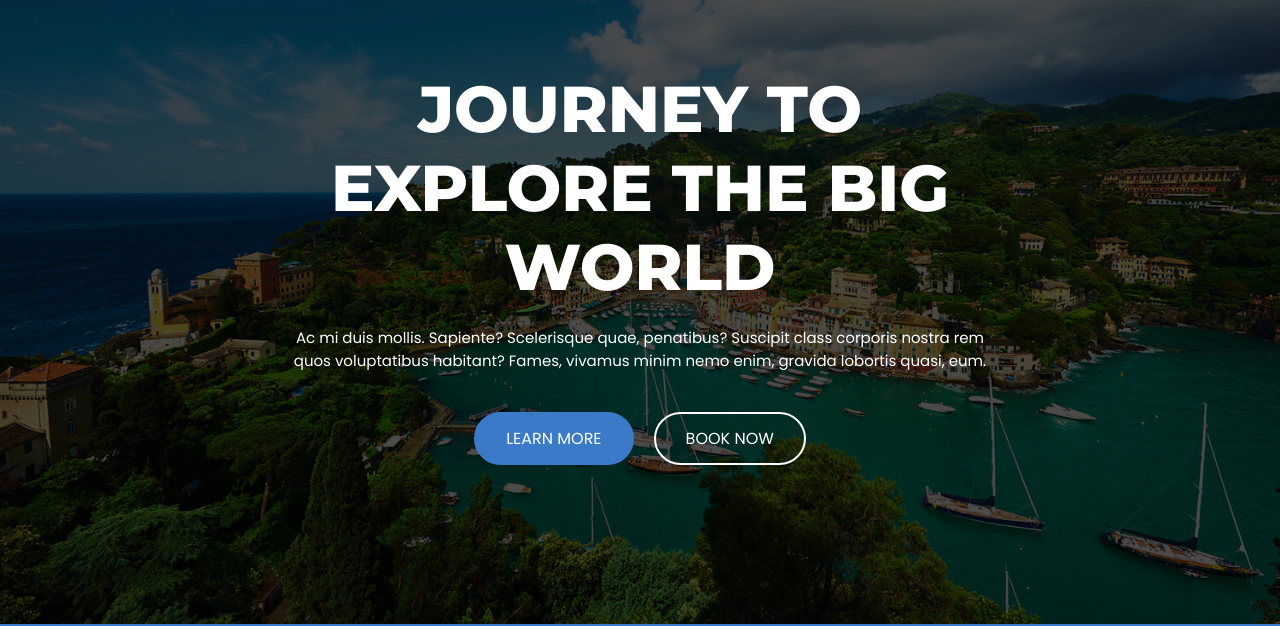
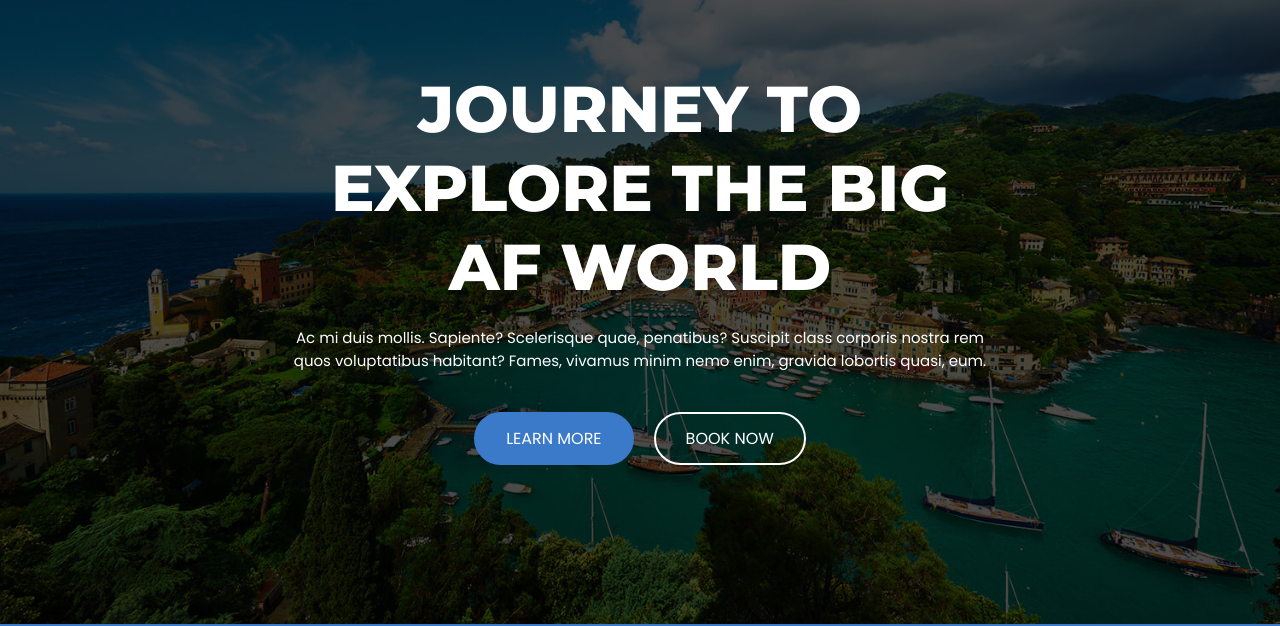
Before and after one commit to andyfin99/tourly-master, a plain HTML site: page tourly-master/index.html in a window 1280 px wide. Shown: the part 176-802 px from the top of the page. Drawn offline with nearby package versions, Linux system fonts and the light colour scheme.

Commit message:
[chkptl2]

```diff
--- a/tourly-master/index.html
+++ b/tourly-master/index.html
@@ -169,7 +169,7 @@
       <section class="hero" id="home">
         <div class="container">
 
-          <h2 class="h1 hero-title">Journey to explore the BIG World</h2>
+          <h2 class="h1 hero-title">Journey to explore the BIG AF World</h2>
 
           <p class="hero-text">
             Ac mi duis mollis. Sapiente? Scelerisque quae, penatibus? Suscipit class corporis nostra rem quos
```
